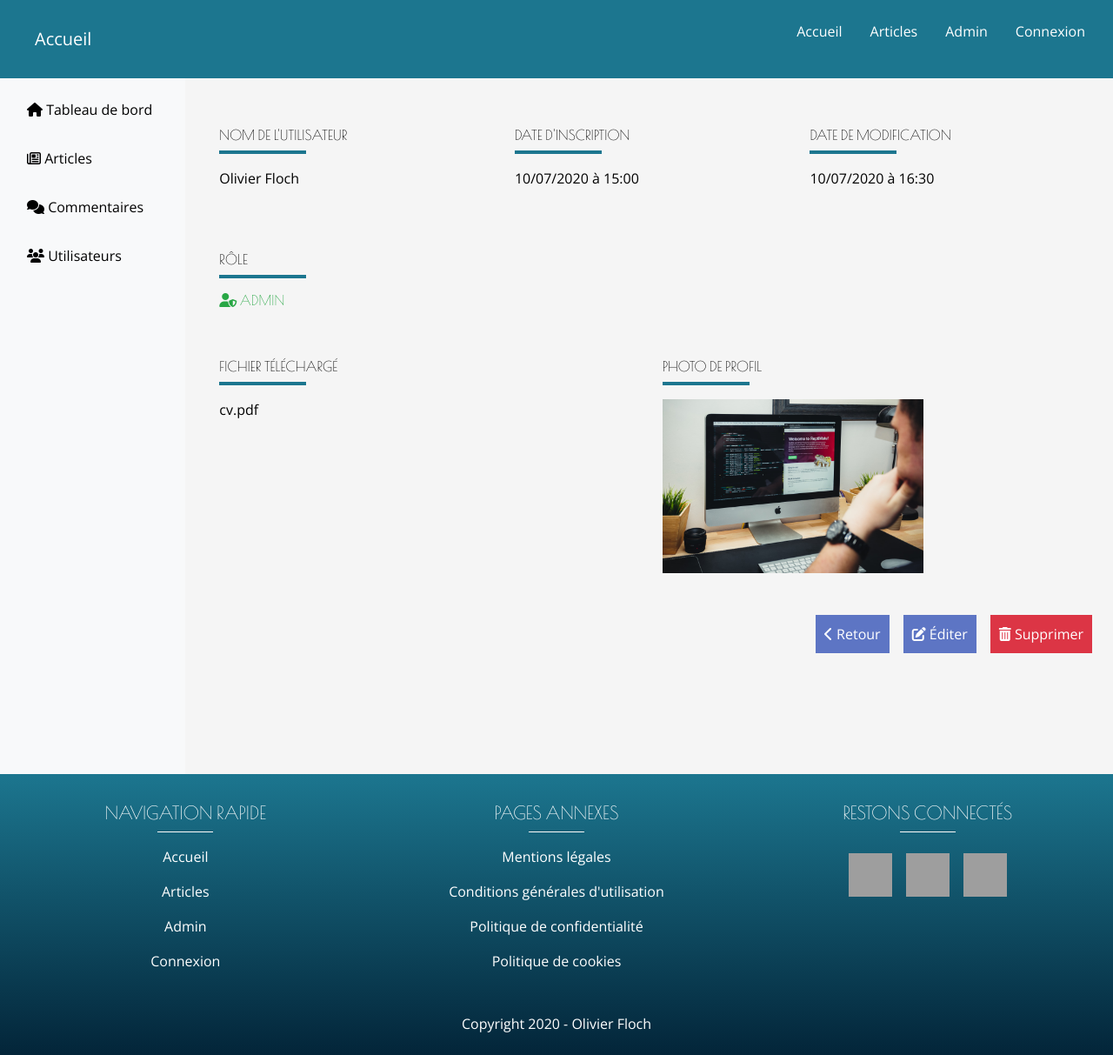
After one commit to OlivierFL/blog, a PHP site: template templates/admin/user.html.twig in a window 1280 px wide. The commit adds this page. Shown: the whole page at 87% size. Run offline with PHP 8.4, Linux system fonts and the light colour scheme; the template is opened without the code that fills it, so the values that code supplies are empty; some libraries are stand-ins or nearby versions; grey boxes are pictures that could not be loaded.

Commit message:
Add missing templates in Admin

```diff
--- a/public/css/style.css
+++ b/public/css/style.css
@@ -72,6 +72,10 @@ li {
 
 .black:hover {
     color: #000000;
+}
+
+.grey {
+    background-color: #f5f5f5;
 }
 
 /* Bootstrap override */
@@ -175,6 +179,10 @@ li {
     border-radius: 0;
 }
 
+.card-header {
+    border: none;
+}
+
 .card-body {
     padding: 0;
 }
@@ -185,6 +193,24 @@ li {
 
 .embed-responsive {
     max-height: 80vh;
+}
+
+/* Pagination */
+.page-link {
+    color: #1c768f;
+}
+
+.page-link:hover {
+    color: #1c768f;
+}
+
+.page-link:focus {
+    box-shadow: none;
+}
+
+.page-item.active .page-link {
+    background-color: #1c768f;
+    border-color: #1c768f;
 }
 
 /* Custom styles */
--- a/templates/admin/index.html.twig
+++ b/templates/admin/index.html.twig
@@ -82,14 +82,14 @@
                 Modifier</a>
             </div>
             <div class="col-6 col-md-3 mb-3">
-              <h5>Chacha</h5>
+              <h5>User 2</h5>
               <p class="text-primary"><i class="fas fa-user"></i>&nbsp;user</p>
               <a href="/admin/users/edit/2" class="black btn btn-sm btn-edit">
                 <i class="fas fa-edit"></i>
                 Modifier</a>
             </div>
             <div class="col-6 col-md-3 mb-3">
-              <h5>Chacha</h5>
+              <h5>User 3</h5>
               <p class="text-primary"><i class="fas fa-user"></i>&nbsp;user</p>
               <a href="/admin/users/edit/2" class="black btn btn-sm btn-edit">
                 <i class="fas fa-edit"></i>
--- /dev/null
+++ b/templates/admin/user.html.twig
@@ -0,0 +1,59 @@
+{% extends 'admin/admin_layout.html.twig' %}
+
+
+{% block admin_body %}
+  <div class="container">
+    <section class="my-5">
+      <div class="row">
+        <div class="col-md-4">
+          <h5>Nom de l'utilisateur</h5>
+          <hr class="separator-blue-left">
+          <p>Olivier Floch</p>
+        </div>
+        <div class="col-md-4">
+          <h5>Date d'inscription</h5>
+          <hr class="separator-blue-left">
+          <p>10/07/2020 à 15:00</p>
+        </div>
+        <div class="col-md-4">
+          <h5>Date de modification</h5>
+          <hr class="separator-blue-left">
+          <p>10/07/2020 à 16:30</p>
+        </div>
+      </div>
+    </section>
+    <section class="mb-5">
+      <div class="my-5">
+        <h5>Rôle</h5>
+        <hr class="separator-blue-left">
+        <h6 class="text-success">
+          <i class="fas fa-user-shield"></i>
+          admin
+        </h6>
+      </div>
+    </section>
+    <section class="mb-5 row">
+      <div class="col-md-6">
+        <h5>Fichier téléchargé</h5>
+        <hr class="separator-blue-left">
+        <p>cv.pdf</p>
+      </div>
+      <div class="col-md-6">
+        <h5>Photo de profil</h5>
+        <hr class="separator-blue-left">
+        <img src="/public/img/andy-holmes-webyw4NsFPg-unsplash.jpg" alt="" height="200" width="300">
+      </div>
+    </section>
+    <section class="row justify-content-around justify-content-md-end">
+      <a href="/admin/users" class="btn btn-edit mr-md-3 mb-4">
+        <i class="fas fa-chevron-left"></i>
+        Retour</a>
+      <a href="/admin/users/edit/1" class="btn btn-edit mr-md-3 mb-4">
+        <i class="fas fa-edit"></i>
+        Éditer</a>
+      <a href="/admin/users/delete/1" class="btn btn-danger mb-4">
+        <i class="fas fa-trash-alt"></i>
+        Supprimer</a>
+    </section>
+  </div>
+{% endblock %}
```
Also changed, not shown: src/Controller/AdminController.php (+20 -0 lines), templates/admin/comment.html.twig (added, +51 -0 lines), templates/admin/comment_edit.html.twig (added, +34 -0 lines), templates/admin/post_edit.html.twig (+5 -3 lines), templates/admin/user_edit.html.twig (added, +62 -0 lines), templates/layout/_comment_form.html.twig (added, +13 -0 lines), templates/layout/_comments.html.twig (added, +9 -0 lines), templates/layout/post.html.twig (+9 -1 lines), templates/layout/posts.html.twig (+18 -1 lines).
